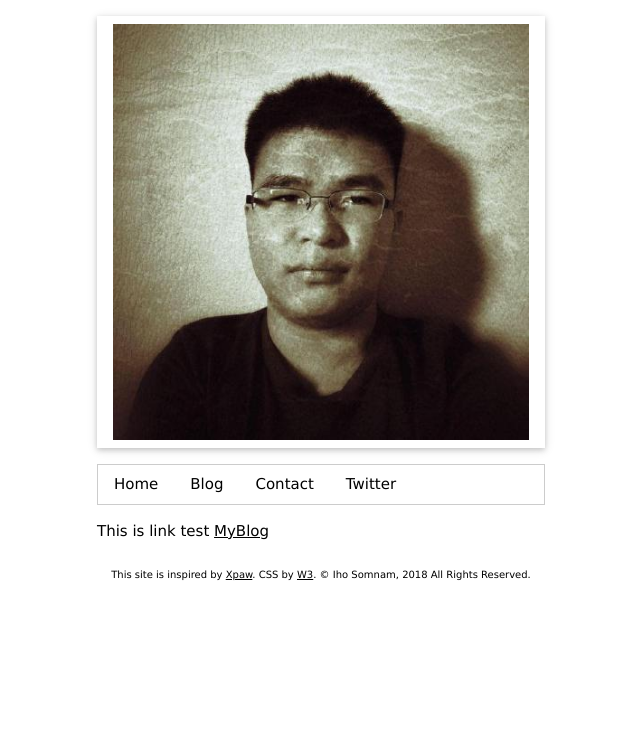
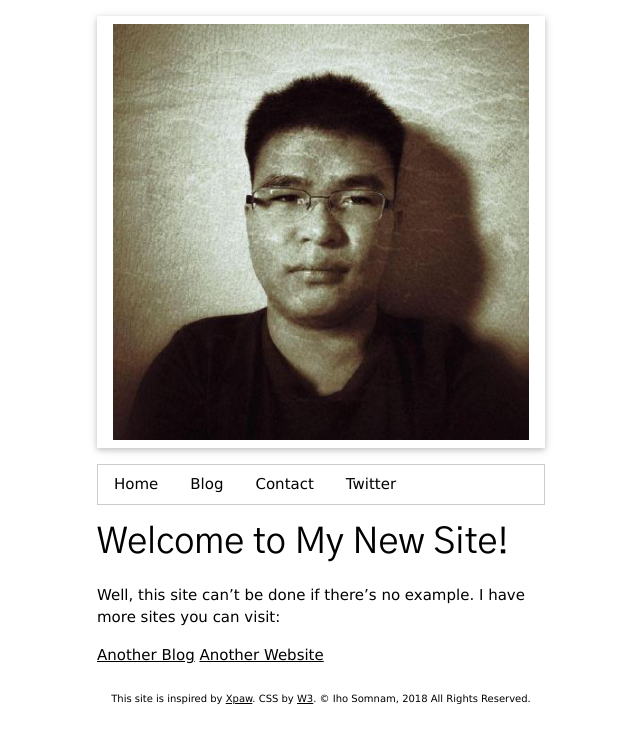
Before and after one commit to fossabot/jekyll-web-w3, a Jekyll site: the page built from _posts/2018-05-02-something.md, in a window 1280 px wide. Shown: the top 744 px of the page, without its empty margins (319-959 px from the left). Built offline with Jekyll 4.4.1, drawn with Linux system fonts in a browser that asks for light colours.

Commit message:
first blog

```diff
--- a/Gemfile
+++ b/Gemfile
@@ -10,7 +10,6 @@ source "https://rubygems.org"
 # Happy Jekylling!
 gem "jekyll", "~> 3.8.1"
 gem "html-proofer"
-
 # This is the default theme for new Jekyll sites. You may change this to anything you like.
 
 # If you want to use GitHub Pages, remove the "gem "jekyll"" above and
--- a/_posts/2018-05-02-something.md
+++ b/_posts/2018-05-02-something.md
@@ -1,9 +1,14 @@
 ---
 layout: post
-title:  "Clone Jekyll"
-date:   2018-05-06 22:29:53 +0700
+title:  "Welcome to my new Site!"
+date:   2018-05-08 18:08:13 +0700
 permalink: blog/:title
 ---
 
-This is link test
-[MyBlog](https://ihosomnam.me/)
+# Welcome to My New Site!
+
+Well, this site can't be done if there's no example.
+I have more sites you can visit:
+
+[Another Blog](https://ihosomnam.com)
+[Another Website](https://ihosomnam.website)
```
